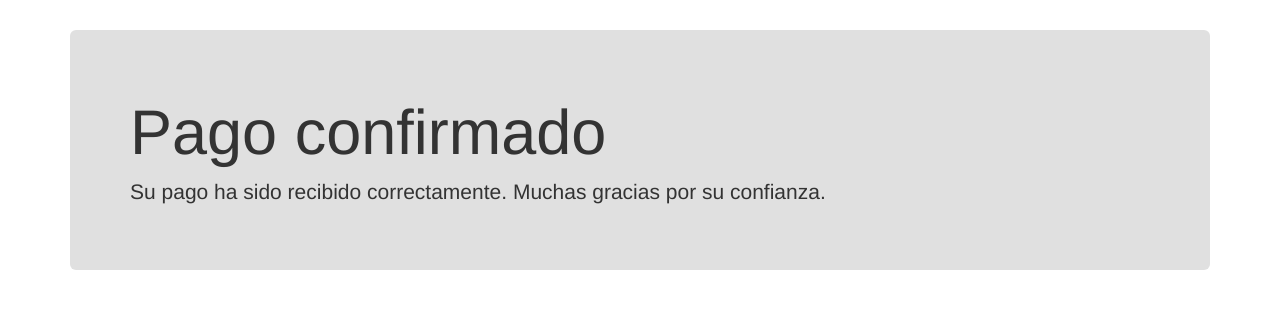
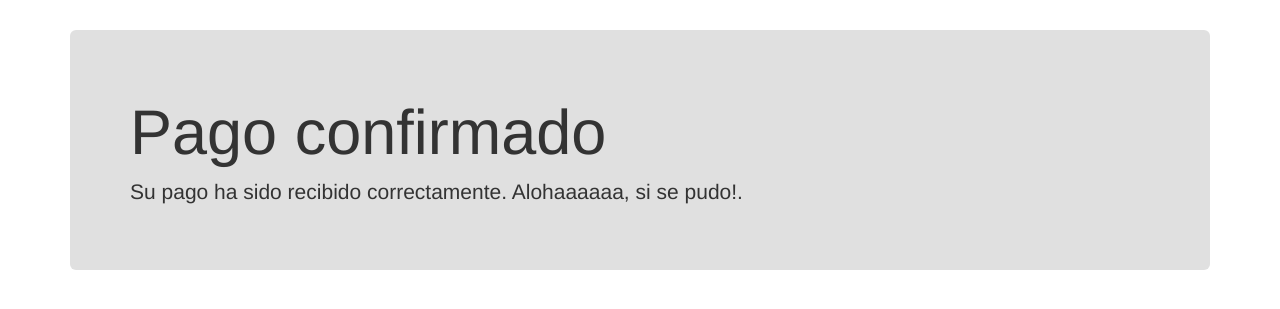
Before and after one commit to mkef01/CLOUDSONOS-PHP-, a PHP site: page /confirmation.php in a window 1280 px wide. Shown: the top 309 px of the page. Run offline with PHP 8.4, Linux system fonts and the light colour scheme.

Commit message:
Update confirmation.php

```diff
--- a/confirmation.php
+++ b/confirmation.php
@@ -1,15 +1,15 @@
 <!DOCTYPE HTML>
 <html>
 <head>
-<title>Jose Aguilar - Pago confirmado</title>
+<title>Pago confirmado</title>
 <link rel="stylesheet" href="https://maxcdn.bootstrapcdn.com/bootstrap/3.3.6/css/bootstrap.min.css" integrity="sha384-1q8mTJOASx8j1Au+a5WDVnPi2lkFfwwEAa8hDDdjZlpLegxhjVME1fgjWPGmkzs7" crossorigin="anonymous">
 <link rel="stylesheet" href="https://maxcdn.bootstrapcdn.com/bootstrap/3.3.6/css/bootstrap-theme.min.css" integrity="sha384-fLW2N01lMqjakBkx3l/M9EahuwpSfeNvV63J5ezn3uZzapT0u7EYsXMjQV+0En5r" crossorigin="anonymous">
 </head>
 <body>
 <div class="container">
     <div class="jumbotron" style="margin-top: 30px; background-color: #E0E0E0;">
-                <h1>Pago confirmado</h1>
-        <p>Su pago ha sido recibido correctamente. Muchas gracias por su confianza.</p>
+        <h1>Pago confirmado</h1>
+        <p>Su pago ha sido recibido correctamente. Alohaaaaaa, si se pudo!.</p>
       </div>
 </div>
 </body>
```
